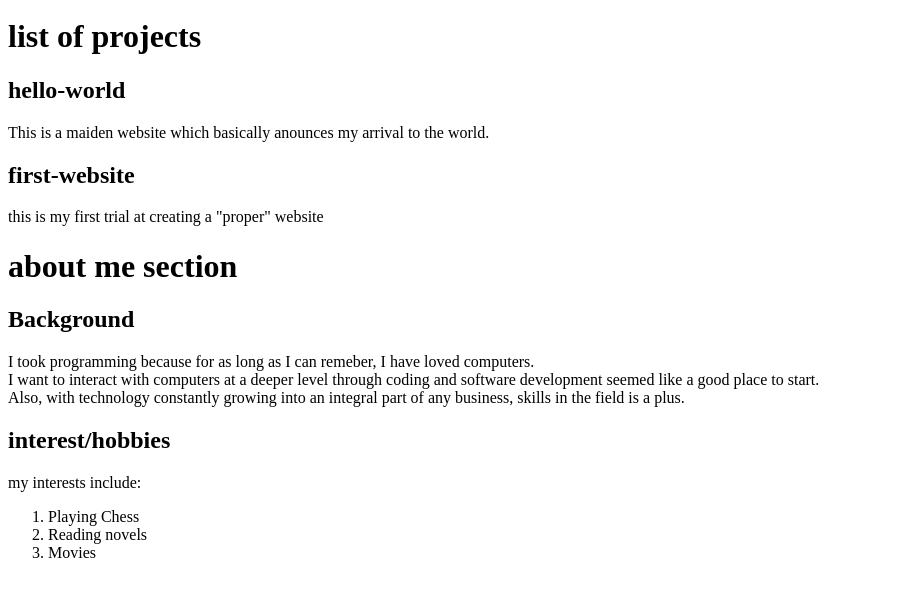
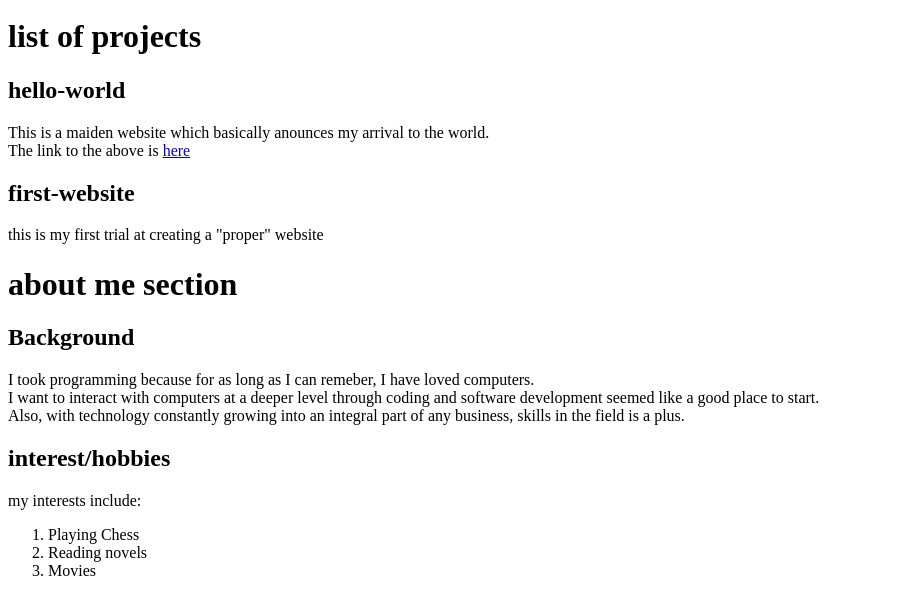
Before and after one commit to hbk93/portfolio-week1, a plain HTML site: page index.html in a window 1280 px wide. Shown: the part 137-752 px from the top of the page, without its empty margins (0-906 px from the left). Drawn offline with Linux system fonts and the light colour scheme.

Commit message:
add link to first project

```diff
--- a/index.html
+++ b/index.html
@@ -14,7 +14,8 @@
     <h1>list of projects</h1>
     <h2>hello-world</h2>
     <p>This is a maiden website which basically anounces my arrival to
-      the world.
+      the world. <br>
+      The link to the above is <a href="https://github.com/hbk93/hello-world">here</a>
     </p>
     <h2>first-website</h2>
     <p>this is my first trial at creating a "proper" website</p>
```
